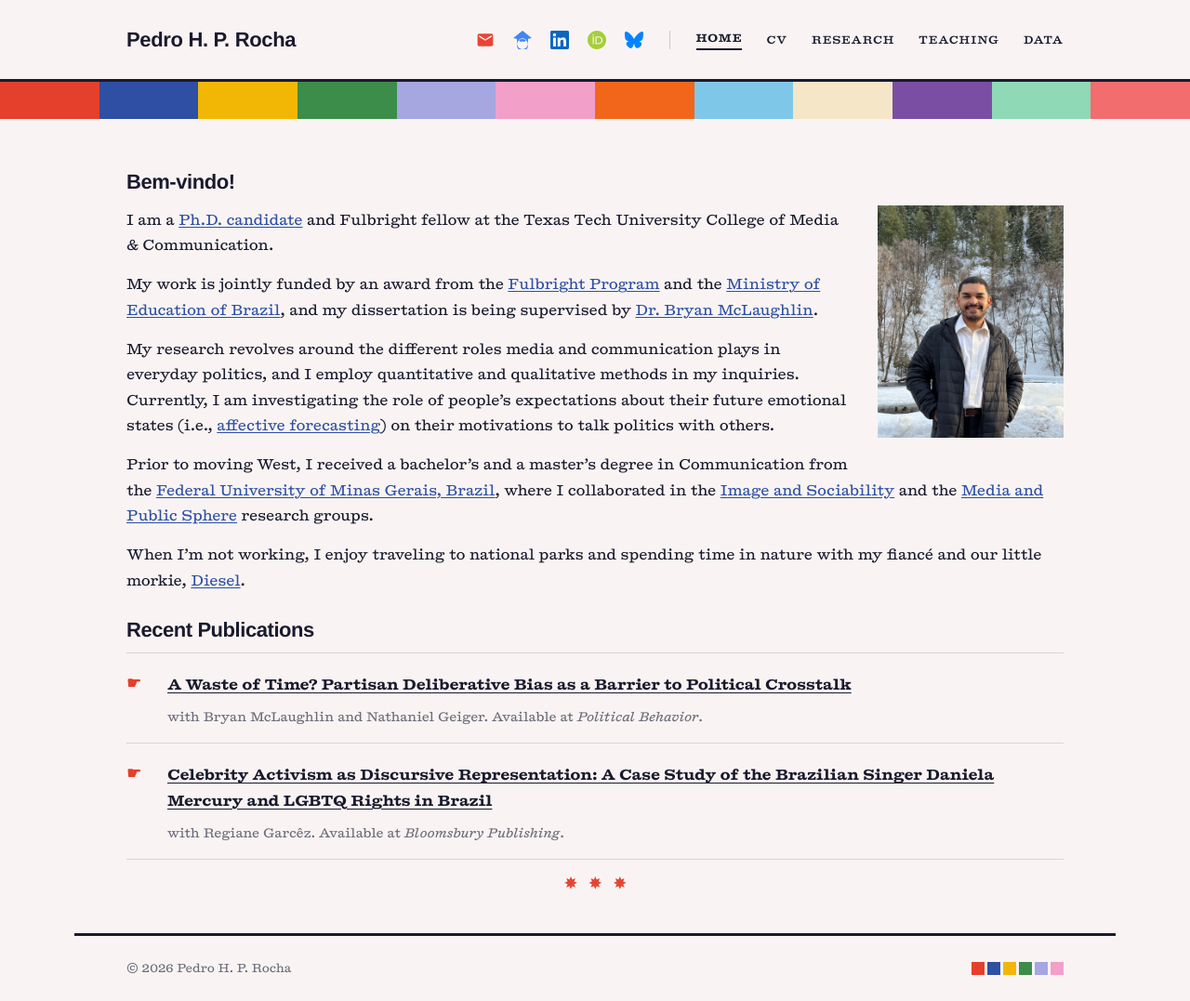
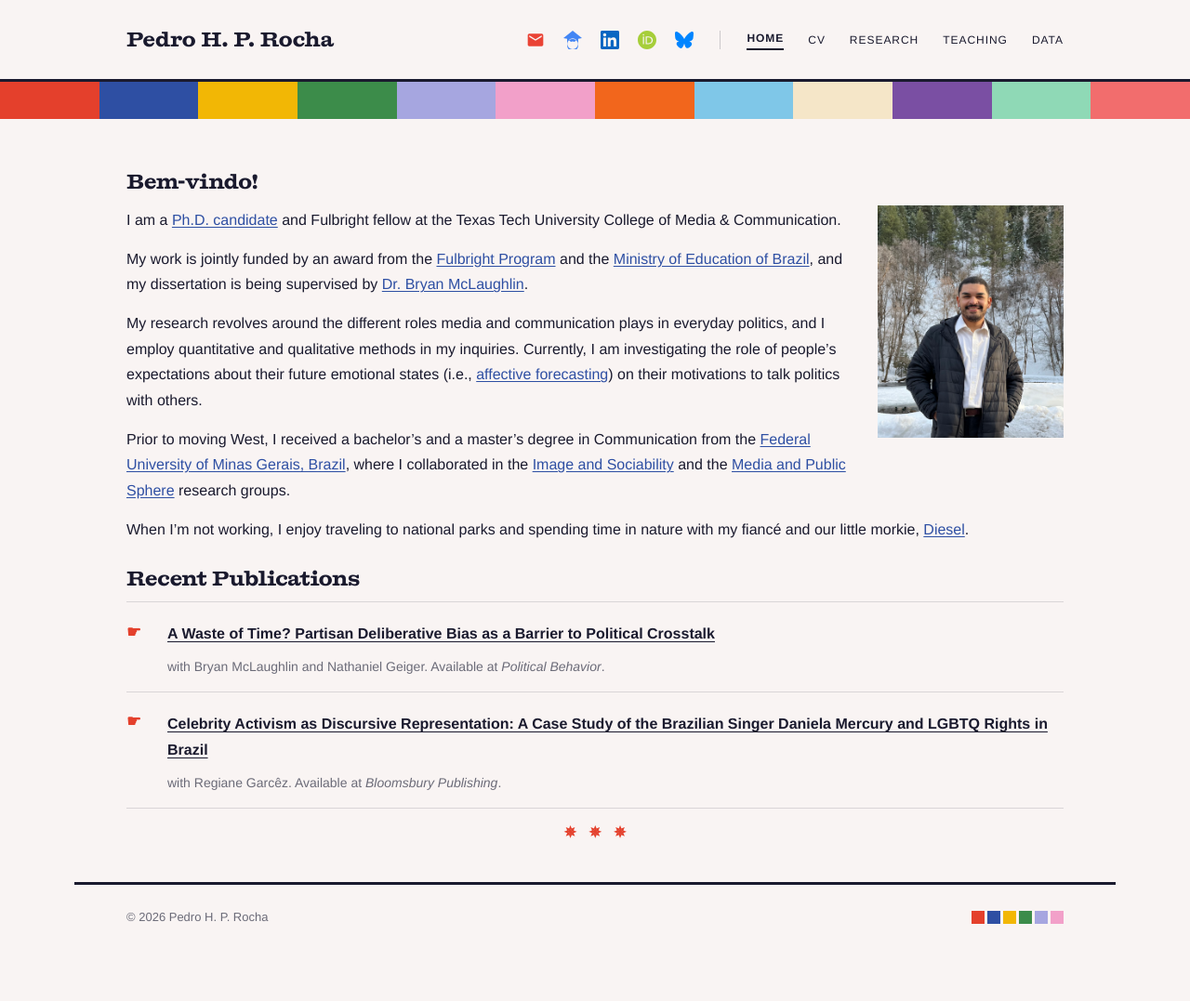
Before and after one commit to pedrohprocha/pedrohprocha.github.io, a Jekyll site: the page built from index.md, in a window 1280 px wide. Shown: the whole page at 93% size. Built offline with Jekyll 4.4.1, drawn with Linux system fonts in a browser that asks for light colours; after the commit the page ends 1022 px from its top, so only the background shows below that.

Commit message:
Use Diplomat for headings and Helvetica for body text
Co-Authored-By: Claude Opus 5.5 <noreply@anthropic.com>

```diff
--- a/assets/css/identity.css
+++ b/assets/css/identity.css
@@ -7,8 +7,8 @@
 
 :root {
   /* type */
-  --font-serif: 'Helvetica Neue', Helvetica, Arial, sans-serif;   /* headings, mark — licensed font, see README */
-  --font-sans: 'Diplomat', Georgia, 'Times New Roman', serif;        /* body, nav, citations */
+  --font-serif: 'Diplomat', Georgia, 'Times New Roman', serif;   /* headings, mark — licensed font, see README */
+  --font-sans: 'Helvetica Neue', Helvetica, Arial, sans-serif;        /* body, nav, citations */
 
   /* ink */
   --ink: #1A1A2E;
--- a/assets/css/main.css
+++ b/assets/css/main.css
@@ -68,8 +68,8 @@
     --t11: #8FD9B6;
     --t12: #F26D6D;
 
-    --font-head: "Helvetica Neue", Helvetica, Arial, sans-serif;
-    --font-body: "Diplomat", Georgia, "Times New Roman", serif;
+    --font-head: "Diplomat", Georgia, "Times New Roman", serif;
+    --font-body: "Helvetica Neue", Helvetica, Arial, sans-serif;
 
     --rule-heavy: 3px solid var(--ink);
     --rule-mid:   2px solid var(--ink);
@@ -349,7 +349,7 @@ p { margin-bottom: 1rem; }
     padding: 3rem var(--h-pad) 4rem;
 }
 
-/* Page title: Helvetica Neue Bold — largest, heaviest weight in the system */
+/* Page title: Diplomat Bold — largest, heaviest weight in the system */
 .page-title {
     font-family: var(--font-head);
     font-weight: 700;
@@ -364,7 +364,7 @@ p { margin-bottom: 1rem; }
 
 /* ── Content headings ──────────────────────────────────────────────── */
 
-/* h1: Helvetica Neue Bold — section-level divider within long pages */
+/* h1: Diplomat Bold — section-level divider within long pages */
 .site-main h1 {
     font-family: var(--font-head);
     font-weight: 700;
@@ -378,7 +378,7 @@ p { margin-bottom: 1rem; }
 }
 .site-main h1:first-child { margin-top: 0; padding-top: 0; border-top: none; }
 
-/* h2: Helvetica Neue Bold — subsection head, border below */
+/* h2: Diplomat Bold — subsection head, border below */
 .site-main h2 {
     font-family: var(--font-head);
     font-weight: 600;
```
